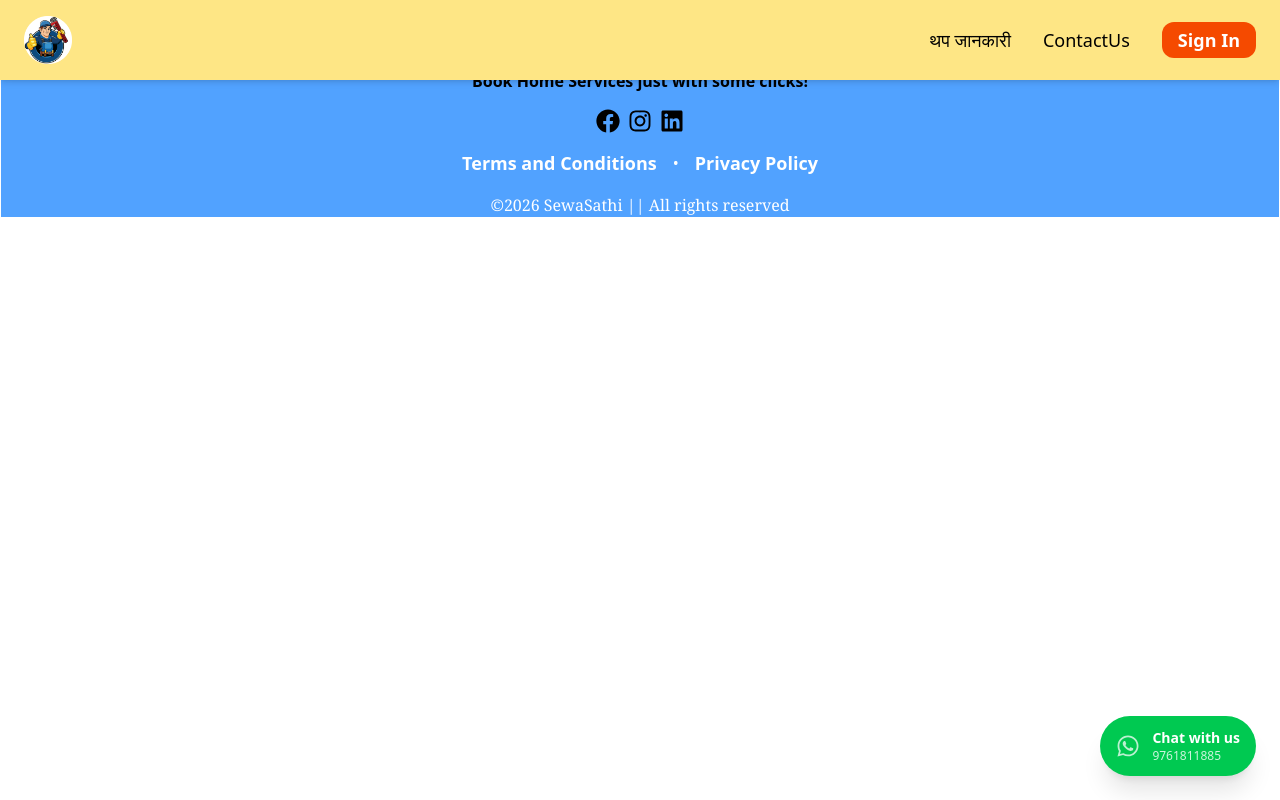
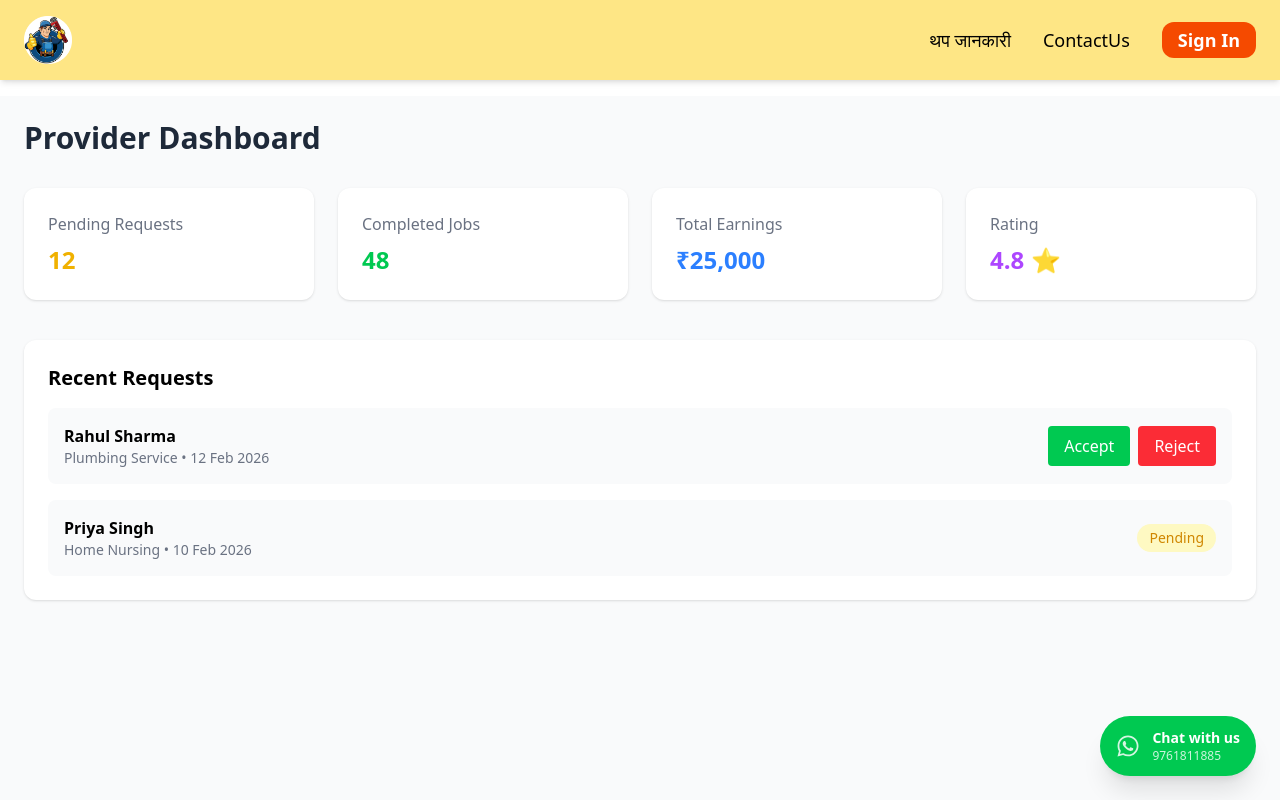
Before and after one commit to Roshan24-oss/Sewa-Sathi, a React app in the folder Frontend/: page /providerhome in a window 1280 px wide. Shown: the top 800 px of the page. Built offline with nearby package versions, Linux system fonts and the light colour scheme; the HTML template or start-up script is replaced by a standard one.

Commit message:
Added login redirect on Book now button

```diff
--- a/Frontend/src/components/Hero.jsx
+++ b/Frontend/src/components/Hero.jsx
@@ -1,4 +1,5 @@
 import React from "react";
+import {useNavigate} from "react-router-dom";
 import electrician from "../assets/electricity.jpg";
 import plumber from "../assets/plumber.jpg";
 import car from "../assets/car.jpg";
@@ -6,6 +7,7 @@ import nurse from "../assets/nurse.avif";
 import teacher from "../assets/teacher.avif";
 import carpenter from "../assets/carpenter.jpg";
 import cleaner from "../assets/cleaner.webp";
+import technician from "../assets/tv.jpeg"
 
 const services = [
   { img: plumber, title: "Plumber" },
@@ -13,14 +15,14 @@ const services = [
   { img: nurse, title: "Nurse" },
   { img: teacher, title: "Teacher" },
   { img: car, title: "Car Repair" },
-  { img: plumber, title: "Plumber" },
+  { img: technician, title: "Technician" },
   { img: carpenter, title: "Carpenter" },
   { img: cleaner, title: "Cleaner" },
 ];
 
 const Hero = ({ className }) => {
 
-
+  const navigate =useNavigate();
 
   return (
     <div className={`w-full min-h-screen p-5 ${className}`}>
@@ -54,7 +56,8 @@ const Hero = ({ className }) => {
 
   <div className="font-bold absolute bottom-0 w-full bg-black/60
                   text-white text-center py-2">
-    {service.title}  <span className="text-sm text-gray-300 block mt-1"><button className="bg-red-600 rounded p-1 hover:bg-orange-600 ">Book Now</button></span>
+    {service.title}  <span className="text-sm text-gray-300 block mt-1">
+      <button className="bg-red-600 rounded p-1 hover:bg-orange-600 " onClick={()=>navigate("/signin")}>Book Now</button></span>
   </div>
 </div>
 
--- a/Frontend/src/pages/ProviderHome.jsx
+++ b/Frontend/src/pages/ProviderHome.jsx
@@ -1,11 +1,75 @@
-import React from 'react'
+import React from "react";
 
 const ProviderHome = () => {
   return (
-    <div>
-      provider home
+    <div className="mt-24 px-6 py-6 bg-gray-50 min-h-screen">
+
+      {/* Page Title */}
+      <h1 className="text-3xl font-bold text-gray-800 mb-8">
+        Provider Dashboard
+      </h1>
+
+      {/* Stats Section */}
+      <div className="grid grid-cols-1 md:grid-cols-4 gap-6 mb-10">
+
+        <div className="bg-white p-6 rounded-xl shadow hover:shadow-lg transition">
+          <h2 className="text-gray-500">Pending Requests</h2>
+          <p className="text-2xl font-bold text-yellow-500 mt-2">12</p>
+        </div>
+
+        <div className="bg-white p-6 rounded-xl shadow hover:shadow-lg transition">
+          <h2 className="text-gray-500">Completed Jobs</h2>
+          <p className="text-2xl font-bold text-green-500 mt-2">48</p>
+        </div>
+
+        <div className="bg-white p-6 rounded-xl shadow hover:shadow-lg transition">
+          <h2 className="text-gray-500">Total Earnings</h2>
+          <p className="text-2xl font-bold text-blue-500 mt-2">₹25,000</p>
+        </div>
+
+        <div className="bg-white p-6 rounded-xl shadow hover:shadow-lg transition">
+          <h2 className="text-gray-500">Rating</h2>
+          <p className="text-2xl font-bold text-purple-500 mt-2">4.8 ⭐</p>
+        </div>
+
+      </div>
+
+      {/* Recent Requests Section */}
+      <div className="bg-white p-6 rounded-xl shadow">
+        <h2 className="text-xl font-semibold mb-4">Recent Requests</h2>
+
+        <div className="space-y-4">
+
+          <div className="flex justify-between items-center bg-gray-50 p-4 rounded-lg">
+            <div>
+              <p className="font-semibold">Rahul Sharma</p>
+              <p className="text-sm text-gray-500">Plumbing Service • 12 Feb 2026</p>
+            </div>
+            <div className="space-x-2">
+              <button className="px-4 py-2 bg-green-500 text-white rounded hover:bg-green-600">
+                Accept
+              </button>
+              <button className="px-4 py-2 bg-red-500 text-white rounded hover:bg-red-600">
+                Reject
+              </button>
+            </div>
+          </div>
+
+          <div className="flex justify-between items-center bg-gray-50 p-4 rounded-lg">
+            <div>
+              <p className="font-semibold">Priya Singh</p>
+              <p className="text-sm text-gray-500">Home Nursing • 10 Feb 2026</p>
+            </div>
+            <span className="px-3 py-1 bg-yellow-100 text-yellow-600 rounded-full text-sm">
+              Pending
+            </span>
+          </div>
+
+        </div>
+      </div>
+
     </div>
-  )
-}
+  );
+};
 
-export default ProviderHome
+export default ProviderHome;
```
